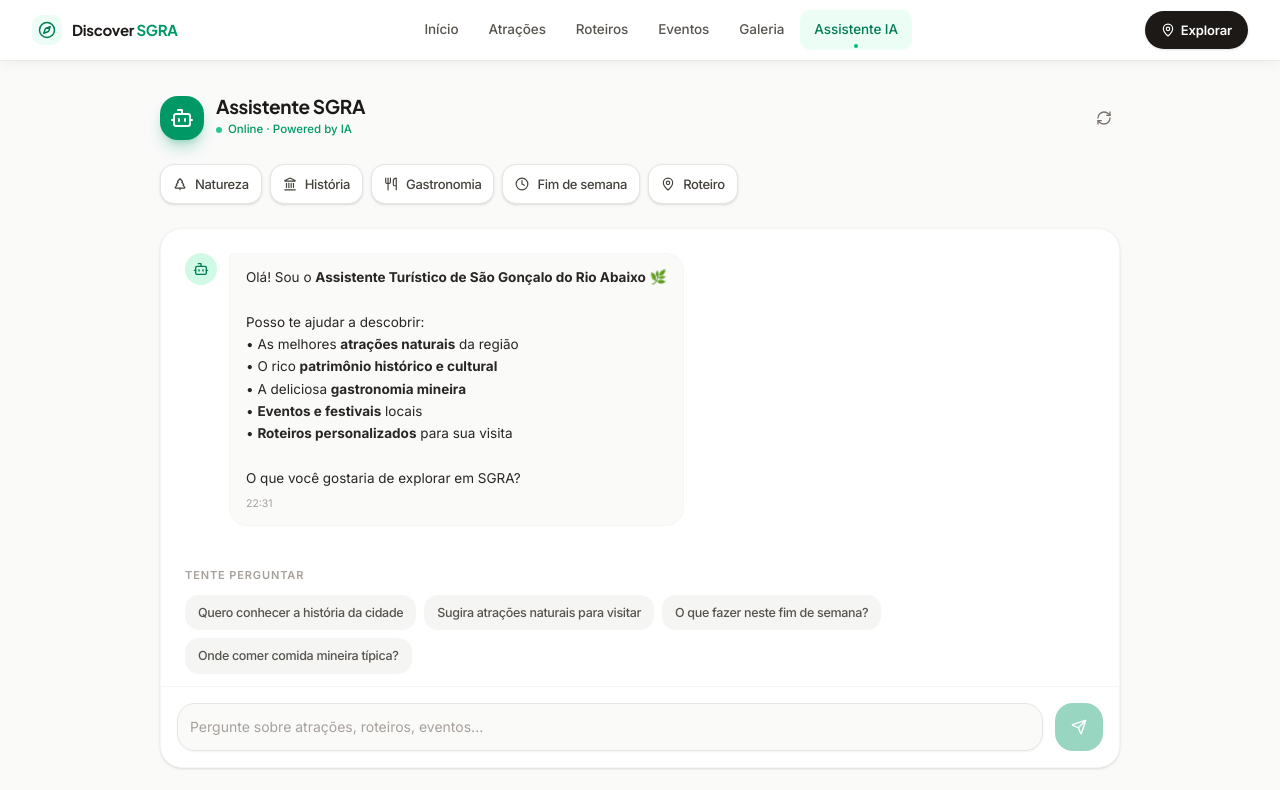
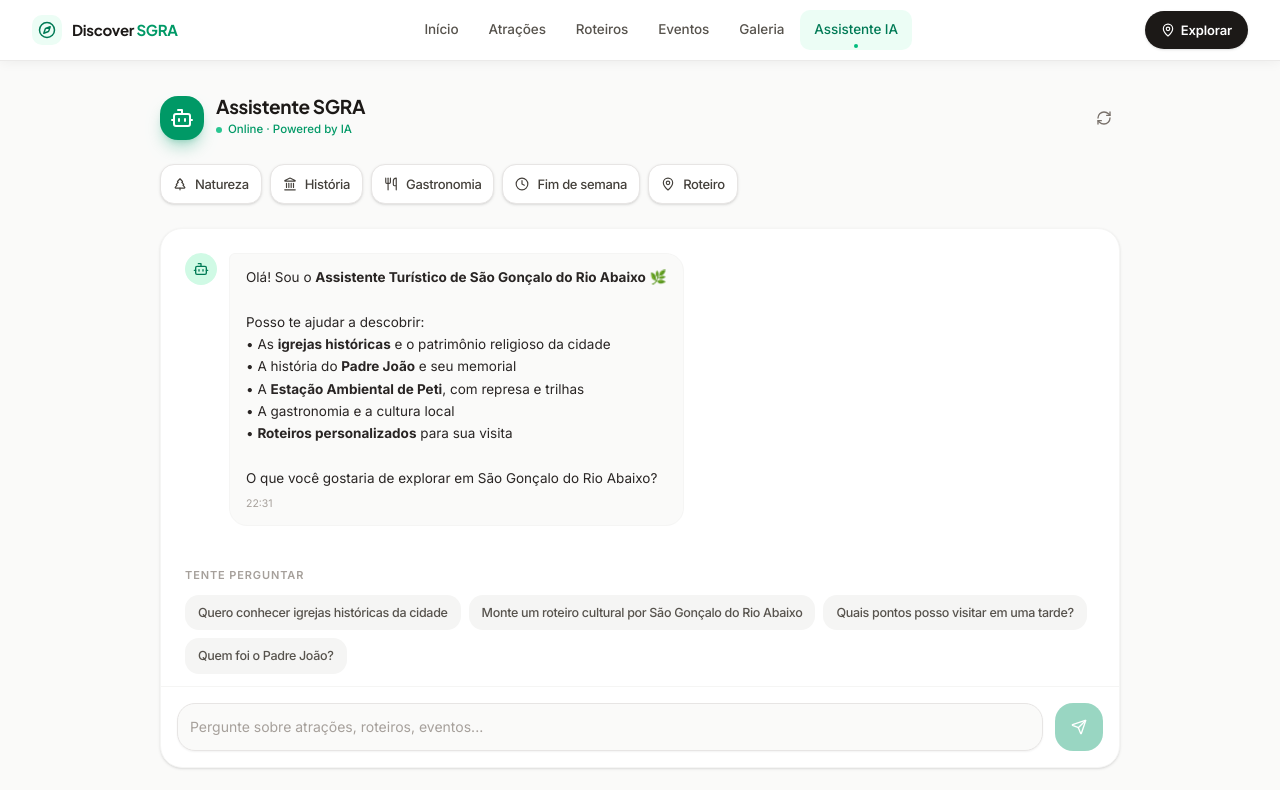
Before and after one commit to luizelemesmo/discover-sgra, a Next.js app: page /assistant in a window 1280 px wide. Shown: the top 790 px of the page. Built offline with nearby package versions, Linux system fonts and the light colour scheme.

Commit message:
feat: update tourism assistant with local attractions

```diff
--- a/components/sections/AIAssistantPreview.tsx
+++ b/components/sections/AIAssistantPreview.tsx
@@ -5,18 +5,18 @@ import Link from "next/link";
 import { Bot, MapPin, Sparkles, ArrowRight, MessageSquare } from "lucide-react";
 
 const mockMessages = [
-  { role: "user", text: "O que posso fazer neste fim de semana em SGRA?" },
+  { role: "user", text: "Monte um roteiro cultural por São Gonçalo do Rio Abaixo" },
   {
     role: "assistant",
-    text: "Tenho o roteiro perfeito para você! 🌿 Comece com uma trilha no Parque Estadual do Rio Doce pela manhã, depois vá à Cachoeira Véu de Noiva para um banho refrescante. No domingo, explore o centro histórico e encerre com o pôr do sol no Mirante da Pedra Redonda.",
+    text: "Tenho o roteiro perfeito! ⛪ Comece pela Igreja Matriz de São Gonçalo do Amarante e pela Igreja de Nossa Senhora do Rosário. Em seguida, suba até a Igreja de Santa Efigênia e visite a Estátua do Padre João. Se tiver mais tempo, vale fechar o dia na Estação Ambiental de Peti.",
   },
 ];
 
 const suggestions = [
-  "Quero conhecer a história",
-  "Atrações naturais",
-  "O que comer em SGRA?",
-  "Roteiro de 2 dias",
+  "Quero conhecer igrejas históricas",
+  "Quem foi o Padre João?",
+  "O que é a Estação de Peti?",
+  "Roteiro de uma tarde",
 ];
 
 export default function AIAssistantPreview() {
--- a/data/chatbot.ts
+++ b/data/chatbot.ts
@@ -6,81 +6,87 @@ export interface BotResponse {
 }
 
 export const suggestedPrompts = [
-  "Quero conhecer a história da cidade",
-  "Sugira atrações naturais para visitar",
-  "O que fazer neste fim de semana?",
+  "Quero conhecer igrejas históricas da cidade",
+  "Monte um roteiro cultural por São Gonçalo do Rio Abaixo",
+  "Quais pontos posso visitar em uma tarde?",
+  "Quem foi o Padre João?",
+  "O que é a Estação Ambiental de Peti?",
   "Onde comer comida mineira típica?",
-  "Há trilhas para iniciantes?",
   "Quais eventos estão acontecendo?",
-  "Monte um roteiro de 2 dias para mim",
-  "Quero ver cachoeiras na região",
 ];
 
 export const botResponses: BotResponse[] = [
   {
-    trigger: ["história", "histórica", "museu", "colonial", "patrimônio"],
+    trigger: ["igreja", "igrejas", "histórica", "histórias", "colonial", "religios"],
     response:
-      "São Gonçalo do Rio Abaixo tem uma história fascinante! 🏛️\n\nA cidade foi fundada no século XVIII e guarda um rico acervo histórico. Recomendo:\n\n• **Igreja Nossa Senhora da Conceição** — Arquitetura barroca colonial deslumbrante\n• **Museu Histórico Municipal** — Fotografias e artefatos do século XIX\n• **Fazenda Histórica Pedra Branca** — Sede colonial tombada como patrimônio\n\nA **Rota Histórica** conecta todos esses pontos em um dia completo de imersão cultural. Quer que eu monte um itinerário detalhado?",
-    suggestions: ["Monte a rota histórica completa", "Horários do museu", "Como chegar à fazenda histórica"],
-    attractions: ["museu-historico-sgra", "igreja-nossa-senhora-conceicao", "fazenda-historica-pedra-branca"],
+      "São Gonçalo do Rio Abaixo guarda um patrimônio religioso e histórico precioso! ⛪\n\nAs três igrejas históricas do centro são imperdíveis:\n\n• **Igreja Matriz de São Gonçalo do Amarante** — Erguida em 1733, com retábulo colonial e o Cruzeiro centenário de 1871\n• **Igreja de Nossa Senhora do Rosário** — Construída pela comunidade negra no início do século XVIII\n• **Igreja de Santa Efigênia** — Conhecida como \"Igreja do Padre João\", no alto de uma colina com vista da cidade\n\nO **Roteiro Histórico e Religioso** conecta as três em uma caminhada de meio dia. Quer que eu monte o itinerário completo?",
+    suggestions: ["Monte o roteiro histórico completo", "Quem foi o Padre João?", "Horários de visitação das igrejas"],
+    attractions: ["igreja-matriz-sao-goncalo-amarante", "igreja-nossa-senhora-rosario", "igreja-santa-efigenia"],
   },
   {
-    trigger: ["natureza", "natural", "parque", "trilha", "mata", "verde", "floresta"],
+    trigger: ["roteiro cultural", "cultural", "centro", "cultura"],
     response:
-      "A natureza de São Gonçalo do Rio Abaixo é simplesmente espetacular! 🌿\n\nTemos opções incríveis:\n\n• **Parque Estadual do Rio Doce** — Maior reserva de Mata Atlântica do estado, com trilhas para todos os níveis\n• **Cachoeira Véu de Noiva** — Queda de 45 metros com piscina natural\n• **Mirante da Pedra Redonda** — Vista panorâmica de 360° do Vale do Rio Doce\n• **Circuito das Pedras** — Trilha entre formações rochosas milenares\n\nQual tipo de experiência você prefere? Aventura intensa, contemplação tranquila ou algo intermediário?",
-    suggestions: ["Trilhas para iniciantes", "Quero ver cachoeiras", "Melhor época para visitar"],
-    attractions: ["parque-estadual-rio-doce", "cachoeira-veu-noiva", "mirante-pedra-redonda"],
+      "Ótima escolha! O **Roteiro Cultural pelo Centro** é perfeito para sentir o ritmo da cidade. 🎨\n\n**Paradas sugeridas:**\n\n• **Praça da Matriz** — coração social e religioso da cidade\n• **Centro Cultural São Gonçalo do Rio Abaixo** — exposições e memória local\n• **Comércio e casario do centro** — arquitetura tradicional preservada\n• **Parada gastronômica** — pão de queijo e doces caseiros\n\nLeva cerca de 2 a 3 horas, em ritmo tranquilo. Quer que eu sugira o melhor horário para fazer esse passeio?",
+    suggestions: ["Melhor horário para o passeio", "O que tem no Centro Cultural?", "Outras opções de roteiro"],
+    attractions: ["centro-cultural-sgra", "gastronomia-mineira-local"],
   },
   {
-    trigger: ["cachoeira", "queda", "água", "banho", "nadar"],
+    trigger: ["tarde", "poucas horas", "rápido", "curto"],
     response:
-      "Ótima escolha! A **Cachoeira Véu de Noiva** é um dos maiores tesouros naturais da região! 💧\n\n✨ **Destaques:**\n• Queda impressionante de **45 metros**\n• Piscina natural para banho refrescante\n• Trilha de acesso de ~2km entre a Mata Atlântica\n• Mirante panorâmico para fotografias\n\n📍 **Como chegar:** Distrito de Carrapato, a 12km do centro\n🕐 **Horário:** Todos os dias, 07h–18h\n💰 **Valor:** R$ 10 (estacionamento)\n\n**Dica:** Vá nos meses de novembro a março quando a cachoeira está em plena vazão!",
-    suggestions: ["Outras cachoeiras na região", "Monte a rota da natureza", "Há guias disponíveis?"],
-    attractions: ["cachoeira-veu-noiva", "parque-estadual-rio-doce"],
+      "Para quem tem só uma tarde livre, dá para conhecer bastante do centro histórico! 🕐\n\n**Sugestão de roteiro expresso (3–4h):**\n\n1. **Igreja Matriz de São Gonçalo do Amarante** — 45min\n2. **Igreja de Nossa Senhora do Rosário** — 30min\n3. **Igreja de Santa Efigênia** — 45min (com a subida até o adro)\n4. **Estátua do Padre João** — 30min\n\nTodos os pontos ficam próximos e podem ser feitos a pé, no centro da cidade. Quer que eu monte esse roteiro em detalhes?",
+    suggestions: ["Monte esse roteiro em detalhes", "Tenho o dia todo, não só a tarde", "Quero algo com natureza"],
+    attractions: ["igreja-matriz-sao-goncalo-amarante", "igreja-nossa-senhora-rosario", "igreja-santa-efigenia", "estatua-padre-joao"],
   },
   {
-    trigger: ["fim de semana", "final de semana", "sábado", "domingo", "2 dias", "dois dias"],
+    trigger: ["padre joão", "padre", "joão", "milagre", "estátua"],
     response:
-      "Montei o roteiro perfeito de fim de semana para você! 🗓️\n\n**Sábado:**\n🌿 **Manhã** — Trilha no Parque Estadual do Rio Doce\n💧 **Tarde** — Banho na Cachoeira Véu de Noiva\n🍽️ **Noite** — Jantar no Restaurante Sabor Mineiro\n\n**Domingo:**\n🏛️ **Manhã** — Igreja Nossa Senhora da Conceição + Museu Histórico\n🛒 **Almoço** — Buffet mineiro + Mercado Municipal\n🌅 **Tarde** — Pôr do sol no Mirante da Pedra Redonda\n\nEste roteiro combina natureza, história e gastronomia de forma equilibrada. Quer mais detalhes sobre alguma parada?",
-    suggestions: ["Onde se hospedar?", "Detalhes da trilha", "Reservar mesa no restaurante"],
-    attractions: ["parque-estadual-rio-doce", "cachoeira-veu-noiva", "mirante-pedra-redonda"],
+      "O Padre João é uma das figuras mais marcantes da história de São Gonçalo! 🙏\n\nO Cônego João José Marques Guimarães assumiu a Paróquia em 1924 e se dedicou à comunidade por cerca de cinco décadas, até seu falecimento em 1984. Sua memória é tão presente que está ligada até ao processo de emancipação política do município, em 1962.\n\nHoje ele é homenageado por dois marcos:\n\n• **Estátua do Padre João** — memorial de 20 metros no bairro Patrimônio\n• **Igreja de Santa Efigênia** — capela erguida a seu pedido, conhecida como \"Igreja do Padre João\"\n\nMuitos visitantes consideram a visita ao memorial um momento de reflexão e fé. Quer saber como chegar até lá?",
+    suggestions: ["Como chegar à Estátua do Padre João", "Conhecer a Igreja de Santa Efigênia", "Monte um roteiro histórico"],
+    attractions: ["estatua-padre-joao", "igreja-santa-efigenia"],
   },
   {
-    trigger: ["gastronomia", "comida", "comer", "restaurante", "mineira", "culinária", "almoço", "jantar"],
+    trigger: ["peti", "estação ambiental", "natureza", "trilha", "represa", "mata"],
     response:
-      "A gastronomia de São Gonçalo do Rio Abaixo é uma celebração da culinária mineira! 🍽️\n\n**Destaque absoluto:**\n🏆 **Restaurante Sabor Mineiro** — Referência da cidade com receitas centenárias. O feijão tropeiro e o frango ao molho pardo são imperdíveis!\n\n**Também recomendo:**\n• **Queijaria Artesanal Serra Verde** — Queijo artesanal premiado\n• **Mercado Municipal** — Produtos locais e petiscos\n• **Cachaçaria Tradição** — Degustação de cachaças artesanais\n\n**Dica especial:** Não deixe de provar o doce de leite artesanal da região — é de outro nível! 😍",
-    suggestions: ["Horários do restaurante", "Rota gastronômica completa", "Feira de produtos locais"],
-    attractions: ["restaurante-sabor-mineiro"],
+      "A Estação Ambiental de Peti é o grande tesouro natural de São Gonçalo do Rio Abaixo! 🌿\n\n**Destaques:**\n• Mais de **500 hectares** de mata preservada\n• Represa e cachoeira históricas, ligadas a uma antiga usina hidrelétrica do início do século XX\n• Trilhas para caminhada, incluindo um percurso acessível para deficientes visuais\n• Programas de educação ambiental e pesquisa científica\n\nEm 2026, a Estação foi oficialmente tombada como patrimônio cultural do município. O **Roteiro Estação de Peti e Arredores** dedica uma tarde inteira a esse passeio. Quer os detalhes?",
+    suggestions: ["Monte o roteiro de Peti", "Como agendar a visita?", "Outras opções de natureza"],
+    attractions: ["estacao-ambiental-peti"],
+  },
+  {
+    trigger: ["gastronomia", "comida", "comer", "restaurante", "mineira", "culinária", "pão de queijo", "doce"],
+    response:
+      "A tradição mineira está bem viva em São Gonçalo do Rio Abaixo! 🧀\n\nPadarias, confeitarias e cozinhas de família mantêm vivos os sabores da região: pão de queijo, pastéis, empadas e doces caseiros fazem parte do dia a dia local e das festas religiosas ao longo do ano.\n\nUma boa pedida é incluir uma parada gastronômica no **Roteiro Cultural pelo Centro**, logo após visitar o Centro Cultural. Quer que eu inclua isso no seu roteiro?",
+    suggestions: ["Incluir no roteiro cultural", "Quais doces são típicos?", "Quero conhecer as igrejas também"],
+    attractions: ["gastronomia-mineira-local"],
+  },
+  {
+    trigger: ["evento", "eventos", "programação", "agenda", "festival", "festa"],
+    response:
+      "A agenda cultural de São Gonçalo do Rio Abaixo costuma reunir fé, música e tradição ao longo do ano! 🎉\n\nFestejos religiosos, mostras culturais e celebrações populares acontecem principalmente em torno das datas do padroeiro e das tradições locais. Para não perder nada, vale visitar a página de **Eventos** e confirmar as datas atualizadas direto com a Prefeitura ou a Paróquia São Gonçalo.\n\nQuer que eu te mostre os próximos eventos cadastrados na plataforma?",
+    suggestions: ["Ver agenda de eventos", "Quero conhecer a cidade primeiro", "Monte um roteiro para mim"],
+  },
+  {
+    trigger: ["roteiro", "itinerário", "planejar", "viagem", "visita", "passeio"],
+    response:
+      "Vou te ajudar a planejar a visita perfeita a São Gonçalo do Rio Abaixo! ✈️\n\nTemos 4 roteiros temáticos prontos:\n\n⛪ **Roteiro Histórico e Religioso** — meio dia, fácil\n🏛️ **Roteiro Cultural pelo Centro** — meio dia, fácil\n🗿 **Roteiro Memória e Patrimônio** — 1 dia, moderado\n🌿 **Roteiro Estação de Peti e Arredores** — meio dia, moderado\n\nMe conta um pouco mais:\n• Quanto tempo você tem disponível?\n• Prefere história e fé, natureza ou um pouco de cada?\n\nAssim posso recomendar o roteiro ideal para você!",
+    suggestions: ["Quero o roteiro histórico", "Quero o roteiro de Peti", "Tenho o dia todo disponível"],
   },
   {
     trigger: ["iniciante", "fácil", "família", "criança", "idoso", "acessível"],
     response:
-      "Para quem busca experiências tranquilas e acessíveis, temos ótimas opções! 👨‍👩‍👧‍👦\n\n**Ideais para iniciantes e famílias:**\n\n• **Museu Histórico Municipal** — Visita tranquila, sem esforço físico\n• **Igreja Nossa Senhora da Conceição** — Patrimônio barroco, no centro da cidade\n• **Restaurante Sabor Mineiro** — Refeição completa em ambiente familiar\n• **Parque Estadual do Rio Doce** — Trilhas de nível fácil com guias\n\n**Trilha recomendada para iniciantes:**\nA Trilha das Borboletas no Parque Estadual tem apenas 2km e é plana, com paisagens incríveis. Perfeita para crianças e idosos! 🦋",
-    suggestions: ["Programação infantil", "Outros pontos no centro", "Parque estadual para famílias"],
-    attractions: ["museu-historico-sgra", "parque-estadual-rio-doce", "restaurante-sabor-mineiro"],
-  },
-  {
-    trigger: ["evento", "eventos", "programação", "agenda", "festival", "show"],
-    response:
-      "A agenda cultural de São Gonçalo do Rio Abaixo está sempre movimentada! 🎉\n\n**Próximos destaques:**\n\n🎊 **Festa de São Gonçalo** (10–17 Jul) — A maior celebração do ano!\n🍽️ **Festival Gastronômico do Vale** (22–24 Ago) — Para os amantes da gastronomia\n🎨 **Mostra de Arte e Cultura** (5–12 Set) — Arte em todos os espaços da cidade\n🌙 **Trilha Noturna sob a Lua Cheia** (23 Jul) — Experiência única!\n🎵 **Concerto Música das Gerais** (9 Ago) — Orquestra ao ar livre gratuita\n\nVisita nossa página de Eventos para a agenda completa!",
-    suggestions: ["Detalhes da Festa de São Gonçalo", "Festival gastronômico", "Ingressos dos eventos"],
-  },
-  {
-    trigger: ["roteiro", "itinerário", "planejar", "viagem", "visita"],
-    response:
-      "Vou te ajudar a planejar a viagem perfeita! ✈️\n\nTemos 4 roteiros temáticos prontos:\n\n🏛️ **Rota Histórica** — 1 dia, fácil\n🌿 **Rota da Natureza** — 1-2 dias, moderado\n🍽️ **Rota Gastronômica** — 1 dia, fácil\n⭐ **Experiência de Fim de Semana** — 2 dias, fácil\n\nMe conta um pouco mais sobre você:\n• Quantos dias tem disponível?\n• Prefere natureza, história ou gastronomia?\n• Vai sozinho, em casal ou com família?\n\nAssim posso personalizar ainda melhor a sua experiência!",
-    suggestions: ["Quero o roteiro histórico", "Roteiro de natureza", "Experiência completa de 2 dias"],
+      "Para quem busca um passeio tranquilo e acessível, o centro da cidade é a melhor opção! 👨‍👩‍👧‍👦\n\n**Ideais para famílias:**\n\n• **Igreja Matriz de São Gonçalo do Amarante** — acesso fácil, na Praça da Matriz\n• **Centro Cultural São Gonçalo do Rio Abaixo** — visita tranquila e educativa\n• **Sabores da Tradição Mineira** — parada gastronômica com pão de queijo e doces\n\nA **Igreja de Santa Efigênia** tem uma subida mais acentuada até o adro — vale considerar o preparo físico de cada visitante antes de incluir essa parada.",
+    suggestions: ["Roteiro cultural pelo centro", "Vale a pena subir até Santa Efigênia?", "Quero conhecer Peti também"],
+    attractions: ["igreja-matriz-sao-goncalo-amarante", "centro-cultural-sgra", "gastronomia-mineira-local"],
   },
 ];
 
 export const defaultResponse = {
   response:
-    "Olá! Sou o **Assistente Turístico de São Gonçalo do Rio Abaixo** 🌿\n\nPosso te ajudar a descobrir:\n• As melhores **atrações naturais** da região\n• O rico **patrimônio histórico e cultural**\n• A deliciosa **gastronomia mineira**\n• **Eventos e festivais** locais\n• **Roteiros personalizados** para sua visita\n\nO que você gostaria de explorar em SGRA?",
+    "Olá! Sou o **Assistente Turístico de São Gonçalo do Rio Abaixo** 🌿\n\nPosso te ajudar a descobrir:\n• As **igrejas históricas** e o patrimônio religioso da cidade\n• A história do **Padre João** e seu memorial\n• A **Estação Ambiental de Peti**, com represa e trilhas\n• A gastronomia e a cultura local\n• **Roteiros personalizados** para sua visita\n\nO que você gostaria de explorar em São Gonçalo do Rio Abaixo?",
   suggestions: [
-    "Quero conhecer a história",
-    "Atrações naturais",
-    "O que fazer neste fim de semana?",
-    "Melhor gastronomia local",
+    "Quero conhecer igrejas históricas da cidade",
+    "Monte um roteiro cultural por São Gonçalo do Rio Abaixo",
+    "Quais pontos posso visitar em uma tarde?",
+    "O que é a Estação Ambiental de Peti?",
   ],
 };
 
```
